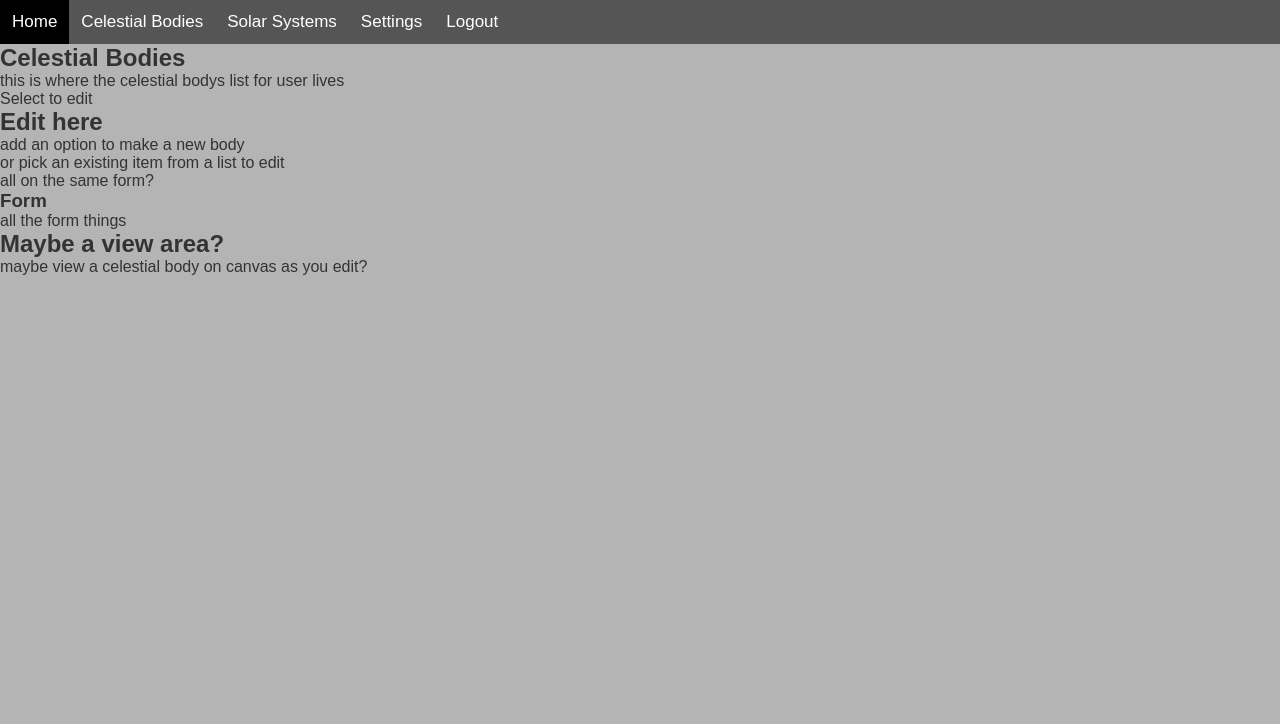
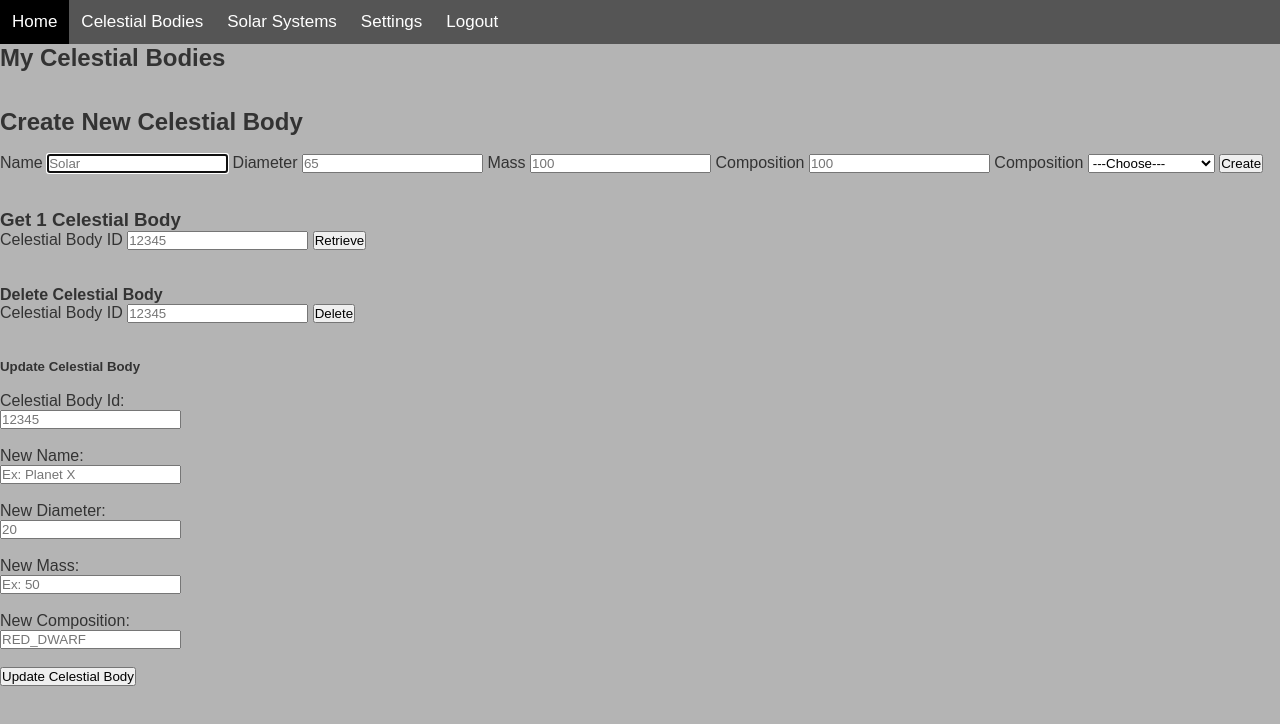
Before and after one commit to dkav1122/AetherArkProject, a plain HTML site: page frontend_aether_ark/celestial-bodies/celestial-bodies-home.html in a window 1280 px wide. Drawn offline with nearby package versions, Linux system fonts and the light colour scheme.

Commit message:
first attempt frontend

```diff
--- a/frontend_aether_ark/celestial-bodies/celestial-bodies-home.html
+++ b/frontend_aether_ark/celestial-bodies/celestial-bodies-home.html
@@ -3,7 +3,9 @@
   <meta name="viewport content=" width=device-width, initial-scale="1.0">
   <link rel="stylesheet" href="/styles/template.css">
   <script src="https://unpkg.com/axios/dist/axios.min.js"></script>
+  <script src="/scripts/celestialBody.js" defer></script>
   <script src="/components/header.js" defer></script>
+
   <title>Celestial Bodies</title>
   <link rel="icon"
     href="https://www.kindpng.com/picc/m/107-1076128_transparent-planet-png-planet-vector-png-png-download.png"
@@ -12,36 +14,120 @@
 
 <body>
   <header-component></header-component>
+
   <main>
 
+
     <section id="celestial-body" class="section-card">
-      <h1>Celestial Bodies</h1>
-      <p>this is where the celestial bodys list for user lives</p>
-      <p>Select to edit</p>
-      <ul id="body-list">
-      </ul>
+      <h1>My Celestial Bodies </h1>
+      <br>
+      <table id="celestial-body-table">
+      </table>
+
+      </br>
     </section>
 
-    <section id="celestial-body-edit-area" class="section-card">
-      <h1>Edit here</h1>
-      <p>add an option to make a new body</p>
-      <p>or pick an existing item from a list to edit</p>
-      <p>all on the same form?</p>
 
-      <form action="" id="">
-        <h3>Form</h3>
-        <p>all the form things</p>
+    <section id="solar-system-edit-area" class="section-card">
+      <h1>Create New Celestial Body</h1>
+      <br>
+      <form class="card-content" id="create-solarSystem-form">
+        <label> Name
+          <input type="text" required class="validated-field" id="solarSystem-name" placeholder="Solar" autofocus>
+        </label>
+        <label> Diameter
+          <input type="text" required class="validated-field" id="solarSystem-name" placeholder="65" autofocus>
+        </label>
+        <label> Mass
+          <input type="text" required class="validated-field" id="solarSystem-name" placeholder="100" autofocus>
+        </label>
+        <label> Composition
+          <input type="text" required class="validated-field" id="solarSystem-name" placeholder="100" autofocus>
+        </label>
+        <label> Composition
+          <select id="myList" onchange="favTutorial()">
+            <option> ---Choose--- </option>
+            <option> SOLAR_SUN </option>
+            <option> RED_GIANT </option>
+            <option> RED_DWARF </option>
+            <option> WHITE_DWARF </option>
+            <option> BLUE_DWARF </option>
+            <option> EARTH_PLANET </option>
+            <option> SUPER_EARTH </option>
+            <option> ICE_GIANT </option>
+            <option> GAS_GIANT </option>
+          </select>
+        </label>
+
+        <input type="submit" id="create" value="Create">
       </form>
-    </section>
+      <br>
 
-    <section>
-      <h1>Maybe a view area?</h1>
-      <div>maybe view a celestial body on canvas as you edit?</div>
+      </br>
 
-      <canvas>
-        not sure how the canvas works
-      </canvas>
-    </section>
+      <section id="solar-system-edit-area" class="section-card">
+        <h1>Get 1 Celestial Body</h1>
+
+        <form class="card-content" id="create-solarSystem-form">
+          <label>Celestial Body ID
+            <input type="text" required class="validated-field" id="solarSystem-id" placeholder="12345" autofocus>
+          </label>
+
+          <input type="submit" id="Get" value="Retrieve">
+        </form>
+
+        <br>
+
+        </br>
+
+        <section id="solar-system-edit-area" class="section-card">
+          <h1>Delete Celestial Body</h1>
+
+          <form class="card-content" id="delete-solarSystem-form">
+            <label>Celestial Body ID
+              <input type="text" required class="validated-field" id="solarSystem-id" placeholder="12345" autofocus>
+            </label>
+
+            <input type="submit" id="Get" value="Delete">
+          </form>
+
+          <br>
+
+          </br>
+
+
+          <section id="solar-system-edit-area" class="section-card">
+
+
+            <form action=method="put">
+              <h1>Update Celestial Body</h1>
+              <br>
+              Celestial Body Id:<br>
+              <input type="text" name="username" placeholder="12345">
+              <br><br>
+              New Name:<br>
+              <input type="text" name="email_id" placeholder="Ex: Planet X">
+              <br><br>
+              New Diameter:<br>
+              <input type="text" name="email_id" placeholder="20">
+              <br><br>
+              New Mass:<br>
+              <input type="text" name="email_id" placeholder="Ex: 50">
+              <br><br>
+              New Composition:<br>
+              <input type="text" name="email_id" placeholder="RED_DWARF">
+              <br><br>
+
+
+              <button type="submit" formaction="#">
+                Update Celestial Body
+              </button>
+            </form>
+
+          </section>
+
+
+
 
   </main>
 </body>
--- /dev/null
+++ b/frontend_aether_ark/scripts/celestialBody.js
@@ -0,0 +1,85 @@
+const solarSystemTable = document.querySelector("#solar-system-table");
+const urlParams = new URLSearchParams(window.location.search);
+//const username = urlParams.get('username');
+const username = 'Dixon';
+const email = 'email';
+
+window.onload = async function (evt) {
+    // evt.preventDefault();
+    // console.log("Getting All Solar Systems...");
+    // // const username = document.querySelector("#user-name").value;
+    // // const email = document.querySelector("#password").value;
+    // const userObj = {
+    //     "username": username,
+    //     "email": email
+    // }
+    // axios.get("https://6e43teedbd.execute-api.us-west-2.amazonaws.com/Teststage/user/" + username + "", {
+    //     authorization: {
+    //         'x-api-key': '8l6cwka4wc'
+    //     }
+    // }).then((res) => {
+    //     console.log(res.data);
+    //     populateSolarSystems();
+    // })
+    populateSolarSystems();
+
+
+
+
+
+}
+
+function populateSolarSystems() {
+    let thead = solarSystemTable.createTHead();
+    let tbody = solarSystemTable.createTBody();
+    let row = thead.insertRow();
+
+    let th = document.createElement("th");
+    let text = document.createTextNode("Solar System Id")
+    th.appendChild(text);
+    row.appendChild(th);
+
+
+    let th1 = document.createElement("th");
+    let text1 = document.createTextNode("Celestial Bodies")
+    th1.appendChild(text1);
+    row.appendChild(th1);
+
+    let th2 = document.createElement("th");
+    let text2 = document.createTextNode("Distances From Center")
+    th2.appendChild(text2);
+    row.appendChild(th2);
+
+    let th3 = document.createElement("th");
+    let text3 = document.createTextNode("System Name")
+    th3.appendChild(text3);
+    row.appendChild(th3);
+
+    for (i = 0; i < 4; i++) {
+        let row = tbody.insertRow();
+        for (k = 0; k < 4; k++) {
+            let cell = row.insertCell();
+            let text = document.createTextNode('');
+            cell.appendChild(text);
+
+        }
+    }
+
+
+
+    // for (let key in solarSystemData[0]) {
+    //     let th = document.createElement("th");
+    //     let text = document.createTextNode(key);
+    //     th.appendChild(text);
+    //     row.appendChild(th);
+    // }
+
+    // for (let solarSystem of solarSystemData) {
+    //     let row = tbody.insertRow();
+    //     for (key in solarSystem) {
+    //         let cell = row.insertCell();
+    //         let text = document.createTextNode(solarSystem[key]);
+    //         cell.appendChild(text);
+    //     }
+    // }
+}
```
Also changed, not shown: frontend_aether_ark/scripts/solarSystem.js (added, +85 -0 lines), frontend_aether_ark/solar-systems/solar-systems-home.html (+82 -21 lines).
